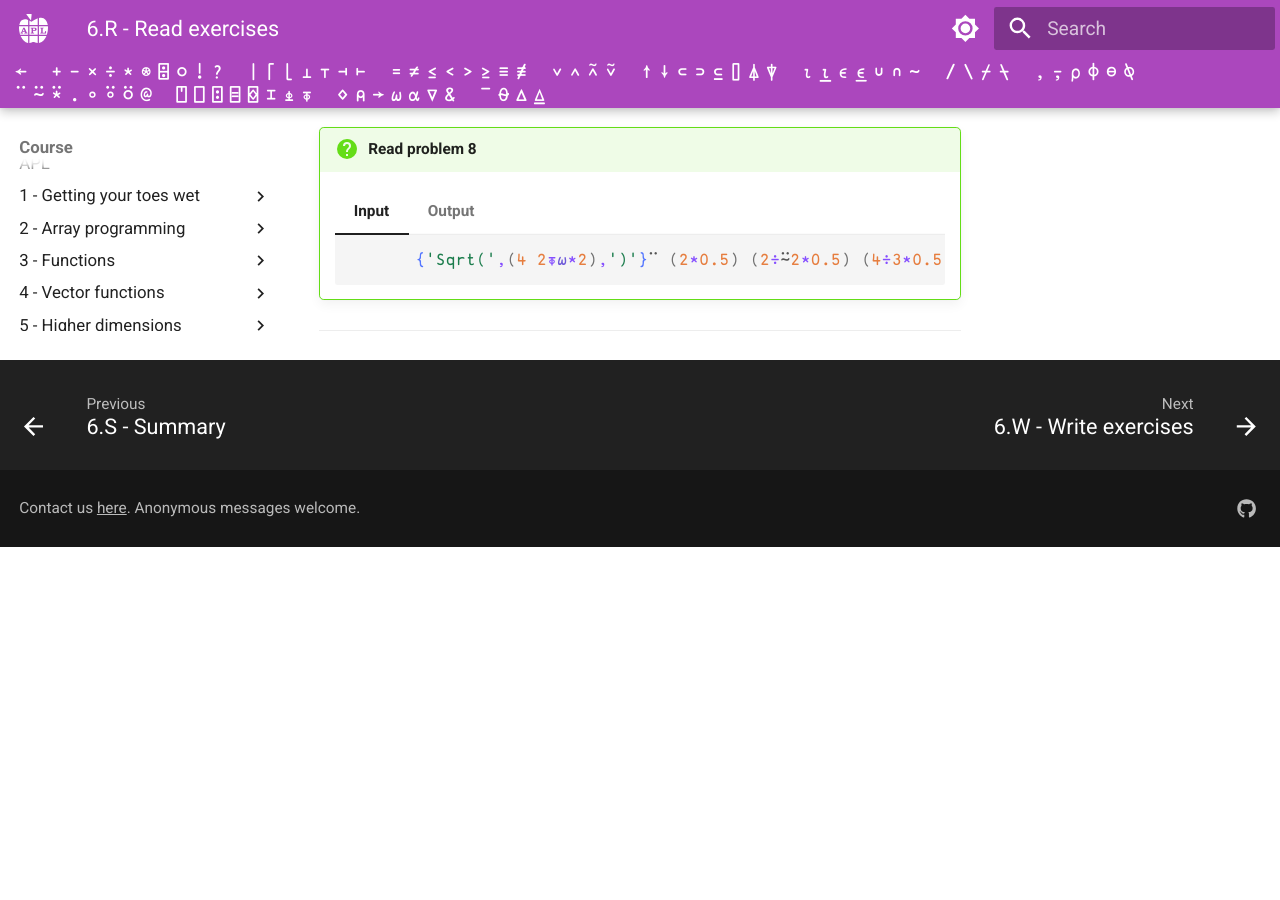
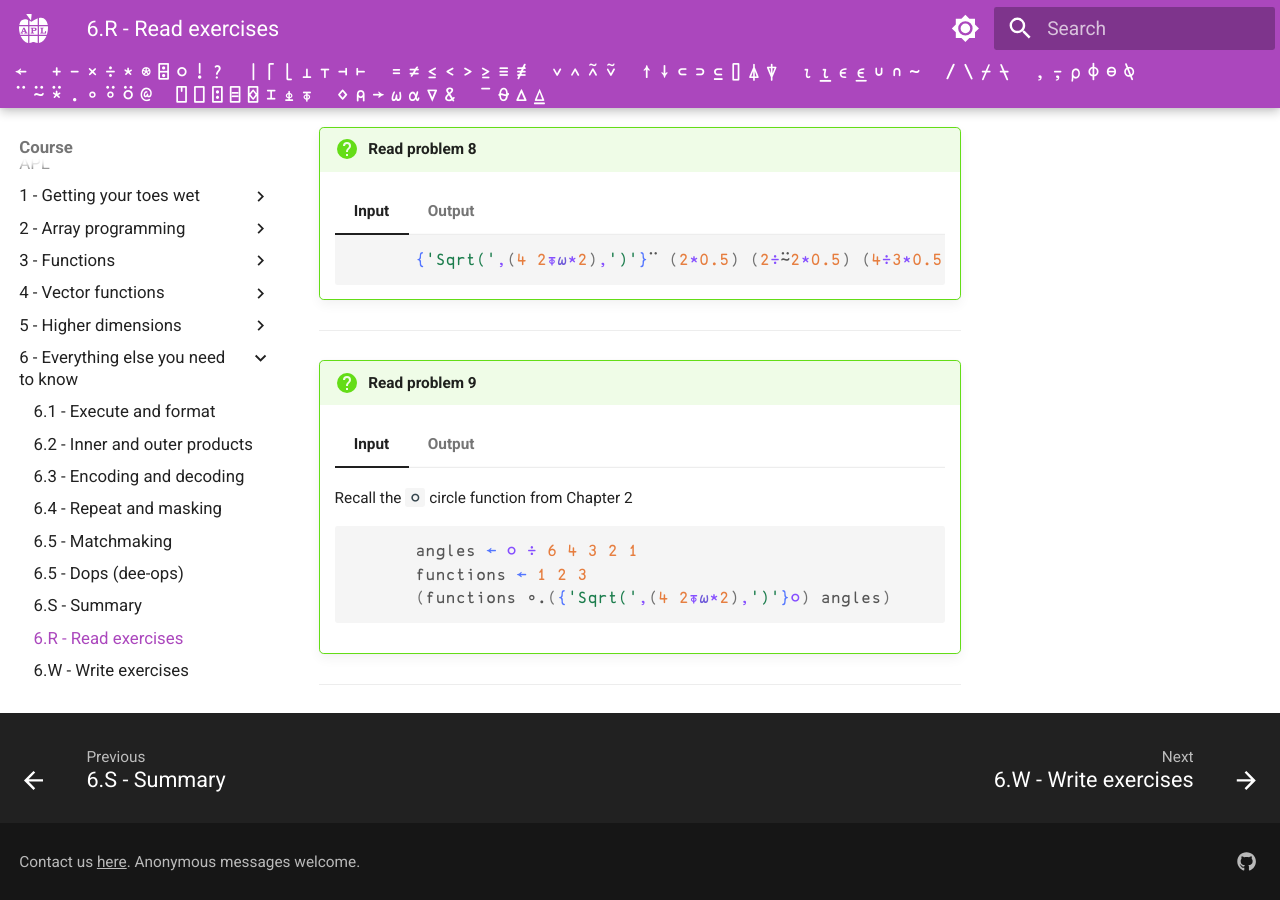
Before and after one commit to APLMOOC/APLMOOC, an MkDocs documentation site: the page built from docs/course/ch6/read.md, in a window 1280 px wide and 900 px high, scrolled down 2274 px. Built offline with MkDocs 1.6.1 and Material for MkDocs 9.7.7, drawn with Linux system fonts in a browser that asks for light colours; some web fonts are replaced; a script that is not in the unit is left out; before the commit the page ends 2821 px from its top, so only the background shows below that.

Commit message:
Add Read problem 9 to Chapter 6

````diff
--- a/docs/course/ch6/read.md
+++ b/docs/course/ch6/read.md
@@ -222,10 +222,40 @@ The exercises are not checked or graded: use them to check your knowledge!
     === "Output"
 
         ```apl
-              {'Sqrt(',(⍕⍵*2),')'}¨ (2*0.5) (2÷⍨2*0.5) (4÷3*0.5)
+              {'Sqrt(',(4 2⍕⍵*2),')'}¨ (2*0.5) (2÷⍨2*0.5) (4÷3*0.5)
         ┌──────────┬──────────┬──────────┐
         │Sqrt(2.00)│Sqrt(0.50)│Sqrt(5.33)│
         └──────────┴──────────┴──────────┘
         ```
 
 ---
+
+!!! question "Read problem 9"
+
+    === "Input"
+
+        Recall the ``○`` circle function from Chapter 2
+
+        ```apl
+              angles ← ○ ÷ 6 4 3 2 1
+              functions ← 1 2 3
+              (functions ∘.({'Sqrt(',(4 2⍕⍵*2),')'}○) angles)
+        ```
+
+    === "Output"
+
+        ```apl
+              angles ← ○ ÷ 6 4 3 2 1
+              functions ← 1 2 3
+              (functions ∘.({'Sqrt(',(4 2⍕⍵*2),')'}○) angles)
+        ┌──────────┬──────────┬──────────┬──────────┬──────────┐
+        │Sqrt(0.25)│Sqrt(0.50)│Sqrt(0.75)│Sqrt(1.00)│Sqrt(0.00)│
+        ├──────────┼──────────┼──────────┼──────────┼──────────┤
+        │Sqrt(0.75)│Sqrt(0.50)│Sqrt(0.25)│Sqrt(0.00)│Sqrt(1.00)│
+        ├──────────┼──────────┼──────────┼──────────┼──────────┤
+        │Sqrt(0.33)│Sqrt(1.00)│Sqrt(3.00)│Sqrt(****)│Sqrt(0.00)│
+        └──────────┴──────────┴──────────┴──────────┴──────────┘
+        ```
+
+        This is a table of trigonometric values for the functions Sine ``1○``, Cosine ``2○``, and Tangent ``3○``.
+---
````
